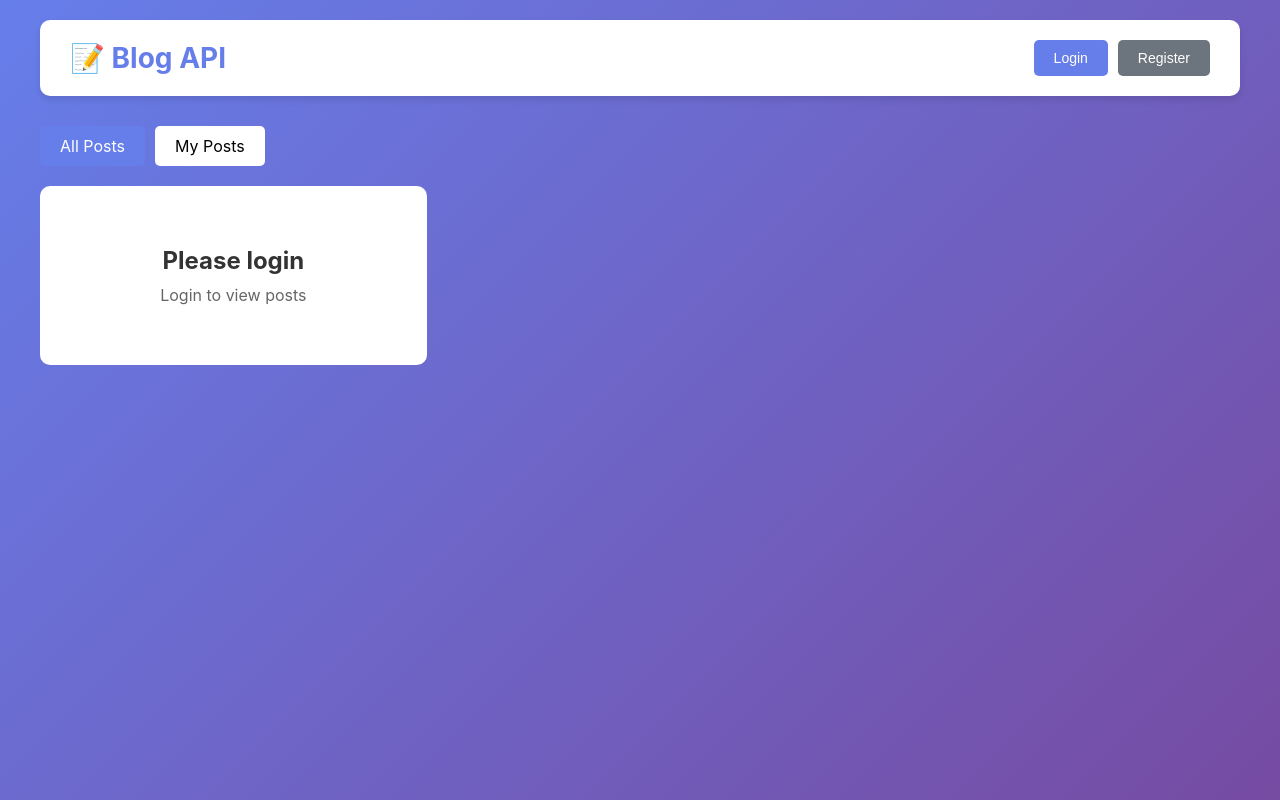
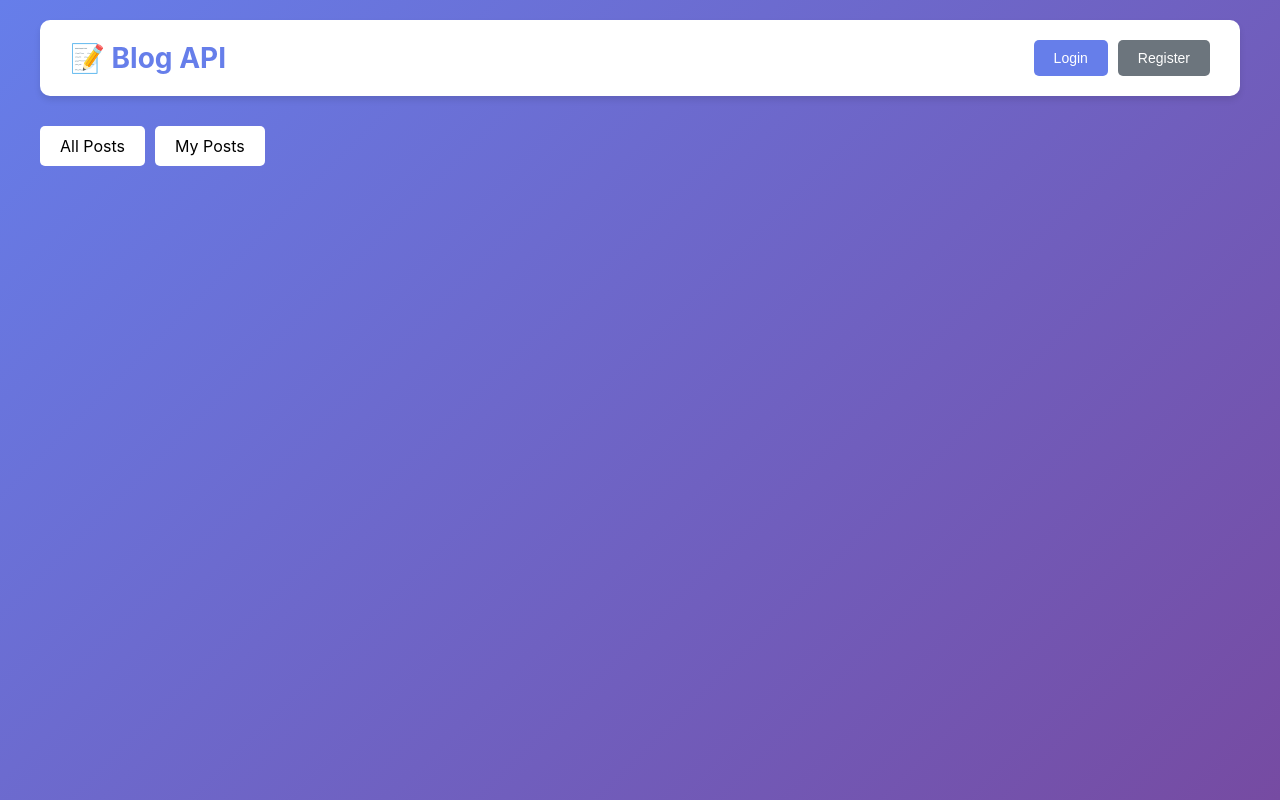
Before and after one commit to Harsh-Atkare/Blog_api_web, a plain HTML site: page static/index.html in a window 1280 px wide. Drawn offline with Linux system fonts and the light colour scheme.

Commit message:
frontend fixed

```diff
--- a/static/index.html
+++ b/static/index.html
@@ -379,7 +379,7 @@
     </div>
 
     <script>
-        const API_URL = 'http://127.0.0.1:8000';
+        const API_URL = 'https://blog-api-web-li4k.onrender.com';
         let token = localStorage.getItem('token');
         let currentUser = null;
         let currentView = 'all';
@@ -501,6 +501,8 @@ function logout() {
 
         // Post Functions
         async function loadPosts(view) {
+            document.querySelectorAll('.tab').forEach(tab => tab.classList.remove('active'));
+            event?.target?.classList.add('active');
             currentView = view;
             const container = document.getElementById('postsContainer');
 
```
Lines whose indentation alone changed are shown as unchanged.
